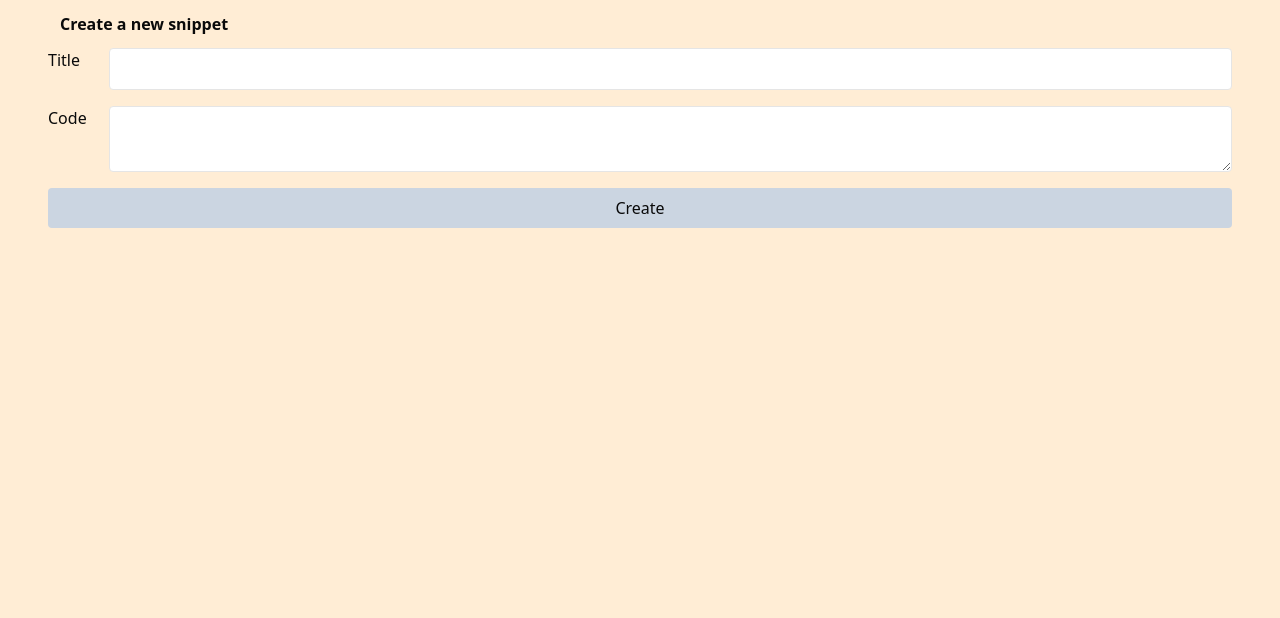
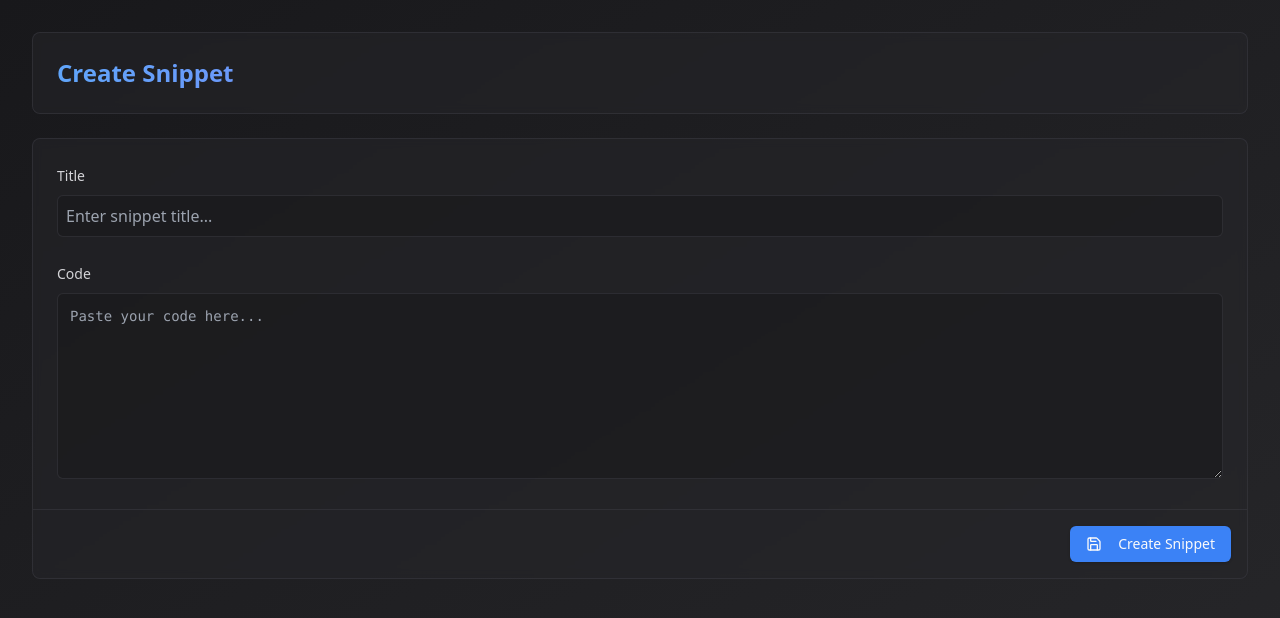
Before and after one commit to Adel2411/snippets-project, a Next.js app: page /snippets/new in a window 1280 px wide. Shown: the top 618 px of the page. Built offline with nearby package versions, Linux system fonts and the light colour scheme.

Commit message:
Changed all the UI of the app, made it more beautiful

```diff
--- a/src/app/layout.tsx
+++ b/src/app/layout.tsx
@@ -25,9 +25,9 @@ export default function RootLayout({
   return (
     <html lang="en">
       <body
-        className={`${geistSans.variable} ${geistMono.variable} antialiased bg-orange-100`}
+        className={`${geistSans.variable} ${geistMono.variable} antialiased`}
       >
-        <div className="container mx-auto px-12">{children}</div>
+        <div>{children}</div>
       </body>
     </html>
   );
--- /dev/null
+++ b/src/app/not-found.tsx
@@ -0,0 +1,36 @@
+import { Button } from "@/components/ui/button";
+import { Home, AlertCircle } from "lucide-react";
+import Link from "next/link";
+
+export default function NotFoundPage() {
+  return (
+    <div className="min-h-screen bg-gradient-to-br from-zinc-900 to-zinc-800 p-8 flex items-center justify-center">
+      <div className="bg-zinc-800/50 rounded-lg backdrop-blur-sm border border-zinc-700/50 overflow-hidden max-w-md w-full">
+        <div className="p-8 flex flex-col items-center text-center space-y-6">
+          <div className="bg-red-500/10 p-4 rounded-full">
+            <AlertCircle className="w-12 h-12 text-red-400" />
+          </div>
+
+          <div className="space-y-2">
+            <h1 className="font-bold text-3xl bg-gradient-to-r from-blue-400 to-purple-500 text-transparent bg-clip-text">
+              404 Not Found
+            </h1>
+            <p className="text-zinc-400">
+              The snippet you're looking for doesn't exist or has been removed.
+            </p>
+          </div>
+
+          <Button
+            asChild
+            className="bg-blue-500 hover:bg-blue-600 transition-colors"
+          >
+            <Link href="/">
+              <Home className="w-4 h-4 mr-2" />
+              Back to Home
+            </Link>
+          </Button>
+        </div>
+      </div>
+    </div>
+  );
+}
--- a/src/app/page.tsx
+++ b/src/app/page.tsx
@@ -1,31 +1,58 @@
+import { Button } from "@/components/ui/button";
 import { db } from "@/db";
+import { SquareArrowOutUpRight } from "lucide-react";
 import Link from "next/link";
 
 export default async function Home() {
   const snippets = await db.snippet.findMany();
 
   return (
-    <div className="min-h-screen p-8 flex flex-col gap-10">
-      <div className="flex justify-between items-center">
-        <h1 className="font-bold text-xl">Snippets</h1>
-        <Link
-          href="snippets/new"
-          className="border border-slate-500 rounded-md px-4 py-1 hover:bg-slate-500 hover:text-white"
+    <div className="min-h-screen bg-gradient-to-br from-zinc-900 to-zinc-800 p-8 flex flex-col gap-10">
+      <div className="flex justify-between items-center bg-zinc-800/50 p-6 rounded-lg backdrop-blur-sm">
+        <h1 className="font-bold text-2xl bg-gradient-to-r from-blue-400 to-purple-500 text-transparent bg-clip-text">
+          Code Snippets
+        </h1>
+        <Button
+          className="bg-blue-500 hover:bg-blue-600 transition-colors"
+          asChild
         >
-          New
-        </Link>
+          <Link href="snippets/new">
+            <span className="flex items-center gap-2">
+              <span>New Snippet</span>
+              <SquareArrowOutUpRight className="w-4 h-4" />
+            </span>
+          </Link>
+        </Button>
       </div>
-      <ul className="flex flex-col gap-4">
+
+      <div className="grid grid-cols-1 md:grid-cols-2 lg:grid-cols-3 xl:grid-cols-4 gap-6">
         {snippets.map((snippet) => (
-          <li
+          <div
             key={snippet.id}
-            className=" overflow-auto flex items-center justify-between border rounded-md p-4 bg-gradient-to-br from-violet-100 to-slate-200 shadow-xl"
+            className="h-72 group transition-all duration-300 overflow-hidden flex flex-col justify-between rounded-lg bg-zinc-800/50 shadow-xl border border-zinc-700/50"
           >
-            <h3 className="font-semibold">{snippet.title}</h3>
-            <Link href={`/snippets/${snippet.id}`}>View</Link>
-          </li>
+            <div className="p-4 border-b border-zinc-700/50">
+              <div className="flex justify-between items-center">
+                <h3 className="font-semibold text-lg text-zinc-100">
+                  {snippet.title}
+                </h3>
+                <Button
+                  asChild
+                  variant="ghost"
+                  className="opacity-0 group-hover:opacity-100 transition-opacity"
+                >
+                  <Link href={`/snippets/${snippet.id}`}>
+                    <SquareArrowOutUpRight className="w-5 h-5 text-blue-400" />
+                  </Link>
+                </Button>
+              </div>
+            </div>
+            <pre className="p-4 bg-zinc-900/50 overflow-auto text-sm h-full">
+              <code className="font-mono text-blue-300">{snippet.code}</code>
+            </pre>
+          </div>
         ))}
-      </ul>
+      </div>
     </div>
   );
 }
--- a/src/app/snippets/[id]/not-found.tsx
+++ /dev/null
@@ -1,11 +0,0 @@
-import React from "react";
-
-function SnippetNotFound() {
-  return (
-    <div className="min-h-screen flex justify-center items-center">
-      <h1 className="font-bold text-2xl m-4">Snippet Not Found !</h1>
-    </div>
-  );
-}
-
-export default SnippetNotFound;
--- a/src/app/snippets/[id]/page.tsx
+++ b/src/app/snippets/[id]/page.tsx
@@ -1,5 +1,7 @@
 import { deleteSnippet } from "@/actions";
 import { db } from "@/db";
+import { Button } from "@/components/ui/button";
+import { Pencil, Trash2 } from "lucide-react";
 import Link from "next/link";
 import { notFound } from "next/navigation";
 
@@ -23,25 +25,44 @@ async function SnippetShowPage({ params }: SnippetShowPageProps) {
   const deleteSnippetAction = deleteSnippet.bind(null, snippet.id);
 
   return (
-    <div className="flex flex-col gap-10">
-      <h1 className="font-bold text-2xl m-4">Snippet View !</h1>
-      <div>
+    <div className="min-h-screen bg-gradient-to-br from-zinc-900 to-zinc-800 p-8 flex flex-col gap-6">
+      <div className="bg-zinc-800/50 p-6 rounded-lg backdrop-blur-sm border border-zinc-700/50">
         <div className="flex items-center justify-between">
-          <h3 className="font-bold">{snippet.title}</h3>
-          <div className="flex items-center justify-center gap-4">
-            <Link
-              href={`/snippets/${snippet.id}/edit`}
-              className="border rounded-md px-4 py-1"
+          <div>
+            <h1 className="font-bold text-2xl bg-gradient-to-r from-blue-400 to-purple-500 text-transparent bg-clip-text">
+              View Snippet
+            </h1>
+            <h3 className="text-zinc-400 mt-2 font-medium">{snippet.title}</h3>
+          </div>
+          <div className="flex gap-4">
+            <Button
+              asChild
+              variant="outline"
+              className="border-zinc-700 hover:bg-zinc-700/50"
             >
-              Edit
-            </Link>
+              <Link href={`/snippets/${snippet.id}/edit`}>
+                <Pencil className="w-4 h-4 mr-2" />
+                Edit
+              </Link>
+            </Button>
             <form action={deleteSnippetAction}>
-              <button className="border rounded-md px-4 py-1">Delete</button>
+              <Button
+                variant="destructive"
+                className="bg-red-500/10 text-red-500 hover:bg-red-500/20"
+              >
+                <Trash2 className="w-4 h-4 mr-2" />
+                Delete
+              </Button>
             </form>
           </div>
         </div>
-        <pre className="flex flex-col gap-8 border rounded-md p-2 m-4 bg-gradient-to-br from-slate-100 to-gray-200 shadow-md">
-          <code>{snippet.code}</code>
+      </div>
+
+      <div className="bg-zinc-800/50 rounded-lg backdrop-blur-sm border border-zinc-700/50 overflow-hidden">
+        <pre className="p-6 overflow-auto">
+          <code className="font-mono text-blue-300 text-sm">
+            {snippet.code}
+          </code>
         </pre>
       </div>
     </div>
--- a/src/app/snippets/new/page.tsx
+++ b/src/app/snippets/new/page.tsx
@@ -2,6 +2,8 @@
 
 import { FormEvent, startTransition, useActionState } from "react";
 import { createSnippet } from "@/actions";
+import { Button } from "@/components/ui/button";
+import { Save, AlertCircle } from "lucide-react";
 
 function SnippetCreatePage() {
   const [state, createSnippetAction] = useActionState(createSnippet, {
@@ -15,36 +17,67 @@ function SnippetCreatePage() {
   };
 
   return (
+    <div className="min-h-screen bg-gradient-to-br from-zinc-900 to-zinc-800 p-8 flex flex-col gap-6">
+      <div className="bg-zinc-800/50 p-6 rounded-lg backdrop-blur-sm border border-zinc-700/50">
+        <h1 className="font-bold text-2xl bg-gradient-to-r from-blue-400 to-purple-500 text-transparent bg-clip-text">
+          Create Snippet
+        </h1>
+      </div>
+
       <form onSubmit={handleCreateSnippet}>
-      <h3 className="font-bold m-3">Create a new snippet</h3>
-      <div className="flex flex-col gap-4">
-        <div className="flex gap-4">
-          <label className="w-12">Title</label>
+        <div className="bg-zinc-800/50 rounded-lg backdrop-blur-sm border border-zinc-700/50 overflow-hidden">
+          <div className="p-6 space-y-6">
+            <div className="space-y-2">
+              <label
+                htmlFor="title"
+                className="text-zinc-300 text-sm font-medium"
+              >
+                Title
+              </label>
               <input
                 name="title"
-            className="border rounded p-2 w-full"
                 id="title"
+                className="w-full bg-zinc-900/50 border border-zinc-700/50 rounded-md p-2 text-zinc-100 focus:outline-none focus:ring-2 focus:ring-blue-500/50"
+                placeholder="Enter snippet title..."
               />
             </div>
-        <div className="flex gap-4">
-          <label className="w-12">Code</label>
+
+            <div className="space-y-2">
+              <label
+                htmlFor="code"
+                className="text-zinc-300 text-sm font-medium"
+              >
+                Code
+              </label>
               <textarea
                 name="code"
-            className="border rounded p-2 w-full"
                 id="code"
+                rows={8}
+                className="w-full bg-zinc-900/50 border border-zinc-700/50 rounded-md p-3 text-blue-300 font-mono text-sm focus:outline-none focus:ring-2 focus:ring-blue-500/50"
+                placeholder="Paste your code here..."
               />
             </div>
-        {state.message ? (
-          <div className="text-red-500 p-2 bg-red-100 rounded-md">
-            {state.message}
+
+            {state.message && (
+              <div className="flex items-center gap-2 text-red-400 bg-red-500/10 p-3 rounded-md">
+                <AlertCircle className="w-4 h-4" />
+                <p className="text-sm">{state.message}</p>
               </div>
-        ) : null}
+            )}
+          </div>
 
-        <button type="submit" className="rounded p-2 bg-slate-300">
-          Create
-        </button>
+          <div className="p-4 border-t border-zinc-700/50 flex justify-end">
+            <Button
+              type="submit"
+              className="bg-blue-500 hover:bg-blue-600 transition-colors"
+            >
+              <Save className="w-4 h-4 mr-2" />
+              Create Snippet
+            </Button>
+          </div>
         </div>
       </form>
+    </div>
   );
 }
 
--- a/src/components/SnippetEditForm.tsx
+++ b/src/components/SnippetEditForm.tsx
@@ -4,6 +4,8 @@ import { editSnippet } from "@/actions";
 import { Editor } from "@monaco-editor/react";
 import { Snippet } from "@prisma/client";
 import { useState } from "react";
+import { Button } from "@/components/ui/button";
+import { Save } from "lucide-react";
 
 interface SnippetEditFormProps {
   snippet: Snippet;
@@ -19,11 +21,17 @@ function SnippetEditForm({ snippet }: SnippetEditFormProps) {
   const editSnippetAction = editSnippet.bind(null, snippet.id, code);
 
   return (
-    <div>
-      <h1 className="font-bold text-2xl m-4">Snippet Edit Form !</h1>
-      <h3 className="font-bold">{snippet.title}</h3>
+    <div className="min-h-screen bg-gradient-to-br from-zinc-900 to-zinc-800 p-8 flex flex-col gap-6">
+      <div className="bg-zinc-800/50 p-6 rounded-lg backdrop-blur-sm border border-zinc-700/50">
+        <h1 className="font-bold text-2xl bg-gradient-to-r from-blue-400 to-purple-500 text-transparent bg-clip-text">
+          Edit Snippet
+        </h1>
+        <h3 className="text-zinc-400 mt-2 font-medium">{snippet.title}</h3>
+      </div>
+
+      <div className="bg-zinc-800/50 rounded-lg backdrop-blur-sm border border-zinc-700/50 overflow-hidden">
         <Editor
-        height="40vh"
+          height="60vh"
           theme="vs-dark"
           defaultLanguage="typescript"
           defaultValue={snippet.code}
@@ -34,11 +42,22 @@ function SnippetEditForm({ snippet }: SnippetEditFormProps) {
             wordWrap: "on",
             wrappingIndent: "same",
             wrappingStrategy: "advanced",
+            padding: { top: 20 },
+            scrollBeyondLastLine: false,
           }}
+          className="border-b border-zinc-700/50"
         />
-      <form action={editSnippetAction}>
-        <button type="submit">Save</button>
+
+        <form action={editSnippetAction} className="p-4 flex justify-end">
+          <Button
+            type="submit"
+            className="bg-blue-500 hover:bg-blue-600 transition-colors"
+          >
+            <Save className="w-4 h-4 mr-2" />
+            Save Changes
+          </Button>
         </form>
+      </div>
     </div>
   );
 }
```
Also changed, not shown: 1 other file (tests, documents, lock files or other folders). Lines whose indentation alone changed are shown as unchanged.
